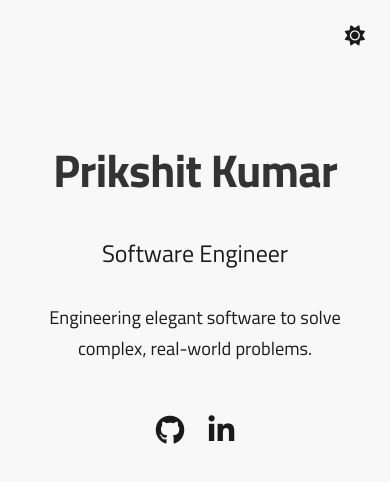
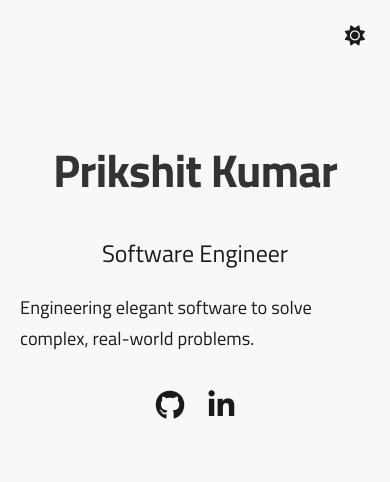
Before and after one commit to kprikshit/prikshit.info, a plain HTML site: page index.html in a window 390 px wide. Drawn offline with Linux system fonts and the light colour scheme.

Commit message:
left to right cursor; making it more readable

```diff
--- a/index.html
+++ b/index.html
@@ -35,14 +35,14 @@
             font-size: 1.15em; /* Slightly adjusted base font size */
             line-height: 1.7; /* Improved line height for readability */
             margin: 0;
-            padding: 0; /* Removed padding from body */
+            padding: 0; /* Default padding for body */
             background-color: var(--light-bg);
             color: var(--light-text);
             display: flex;
             flex-direction: column;
-            justify-content: center; /* Center content vertically */
-            align-items: center;
-            min-height: 100vh;
+            justify-content: center; /* Center content vertically on desktop */
+            align-items: center; /* Center content horizontally on desktop */
+            min-height: 100vh; /* Ensure body takes full viewport height */
             transition: background-color var(--transition-speed) ease, color var(--transition-speed) ease;
         }
 
@@ -67,10 +67,10 @@
         }
 
         .container {
-            text-align: center;
-            max-width: 650px; /* Slightly increased max-width */
+            text-align: center; /* Centers inline-block children like #tagline-paragraph on desktop */
+            max-width: 650px;
             width: 100%;
-            padding: 20px; /* Add some internal padding */
+            padding: 20px; /* Internal padding for the container */
         }
 
         h1 {
@@ -87,10 +87,8 @@
         p {
             margin-bottom: 15px; /* Adjusted margin */
             transition: color var(--transition-speed) ease;
-            /* Default for mobile: allow wrapping, width auto, centered by parent */
-            white-space: normal;
+            white-space: normal; /* Default for mobile: allow wrapping */
             width: auto; /* Will be overridden by JS on desktop */
-            text-align: center; /* Center text within the paragraph on mobile */
         }
 
         .subtitle {
@@ -107,18 +105,18 @@
         }
 
         .social-links a {
-            margin: 0 15px; /* Increased spacing between icons */
+            margin: 0 15px;
             color: var(--light-text);
             text-decoration: none;
-            font-size: 1.8em; /* Increased social icon size */
-            display: inline-block; /* Allows transform */
+            font-size: 1.8em;
+            display: inline-block;
             transition: color var(--transition-speed) ease, transform 0.2s ease;
             cursor: pointer;
         }
 
         .social-links a:hover {
-            transform: translateY(-3px); /* Subtle lift effect */
-            color: var(--accent-color-light); /* Accent color on hover */
+            transform: translateY(-3px);
+            color: var(--accent-color-light);
         }
 
         /* Modern focus styling for accessibility */
@@ -143,7 +141,7 @@
         }
 
         body.night-mode .social-links a:hover {
-            color: var(--accent-color-dark); /* Accent color for dark mode hover */
+            color: var(--accent-color-dark);
         }
 
         body.night-mode #theme-toggle {
@@ -162,8 +160,8 @@
         .typing-cursor {
             display: inline-block;
             animation: blink-caret 0.75s step-end infinite;
-            font-weight: normal; /* Ensure cursor doesn't inherit bold from tagline */
-            color: var(--light-text); /* Ensure cursor color matches text */
+            font-weight: normal;
+            color: var(--light-text);
         }
 
         body.night-mode .typing-cursor {
@@ -173,11 +171,11 @@
         /* The typing effect */
         @keyframes blink-caret {
             from, to { border-color: transparent }
-            50% { border-color: var(--light-text); } /* Blinking effect */
+            50% { border-color: var(--light-text); }
         }
         body.night-mode @keyframes blink-caret {
             from, to { border-color: transparent }
-            50% { border-color: var(--dark-text); } /* Blinking effect for dark mode */
+            50% { border-color: var(--dark-text); }
         }
 
         /* New animation for elements appearing on load */
@@ -194,25 +192,34 @@
 
         /* Specific styles for the tagline paragraph */
         #tagline-paragraph {
-            display: inline-block; /* Essential for centering the block itself within text-align: center parent */
+            display: block; /* Default to block for mobile */
+            text-align: left; /* Ensure text is left-aligned within the paragraph */
+            margin-left: auto; /* Auto margins to center a block element */
+            margin-right: auto; /* Auto margins to center a block element */
+            max-width: 100%; /* Ensure it doesn't overflow its parent on mobile */
         }
 
         /* Media query for desktop-specific tagline behavior */
         @media (min-width: 768px) { /* Adjust this breakpoint as needed */
             #tagline-paragraph {
                 white-space: nowrap; /* Prevent wrapping on desktop */
-                text-align: left; /* Align text to left within its fixed width container */
+                display: inline-block; /* Change to inline-block for desktop to be centered by parent's text-align: center */
+                /* text-align: left; // Already set above, but good to keep in mind */
                 /* Width will be set by JavaScript */
             }
         }
 
+        /* Mobile-specific styles */
         @media (max-width: 600px) {
             body {
-                justify-content: flex-start; /* Align to top on small screens */
-                /* Removed padding-top: 80px; */
+                justify-content: flex-start; /* Align content to top on small screens */
+                align-items: center; /* Keep horizontal centering for the container */
+                padding-top: 80px; /* Add padding to body itself for top spacing */
+                padding-bottom: 20px; /* Add some padding at the bottom for consistency */
             }
             .container {
-                margin-top: 80px; /* Add margin to push content down on mobile */
+                margin-top: 0; /* Remove margin-top from container on mobile */
+                margin-bottom: 0; /* Remove margin-bottom from container on mobile */
             }
 
             #theme-toggle {
```
